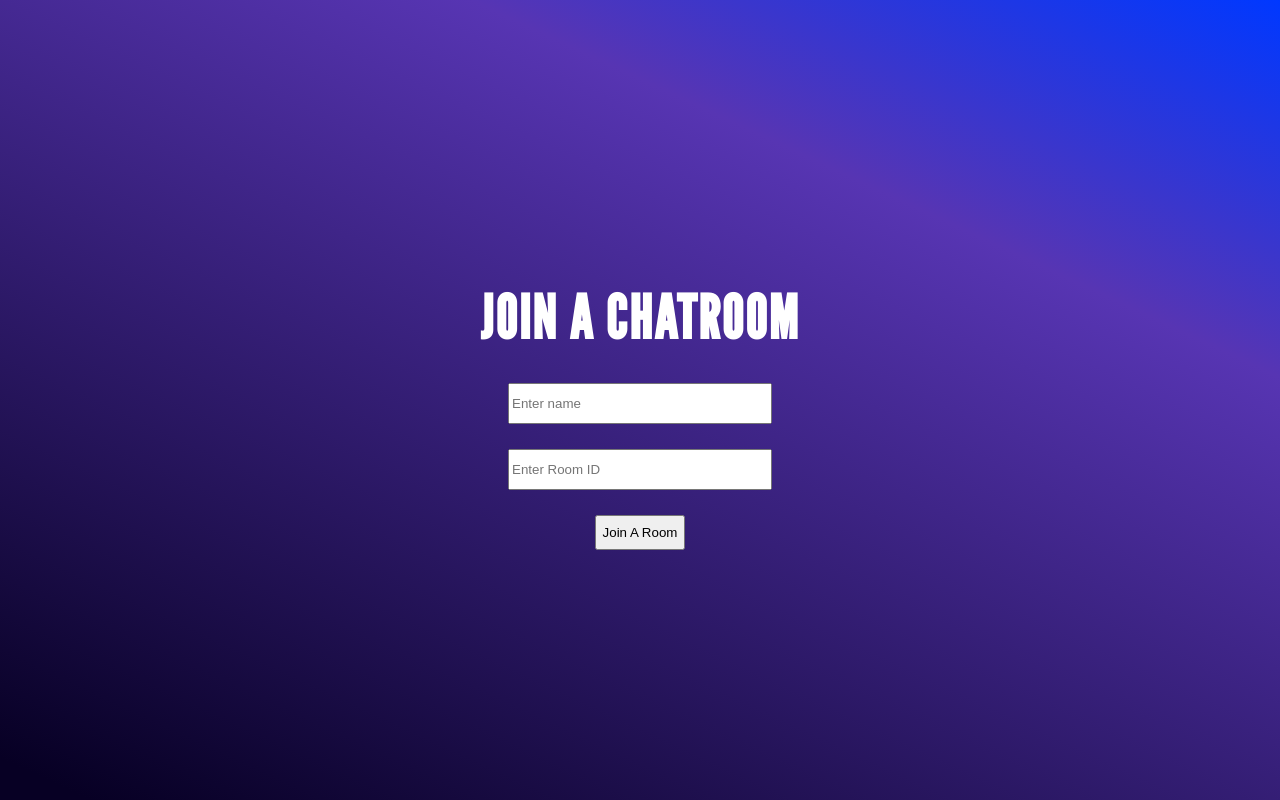
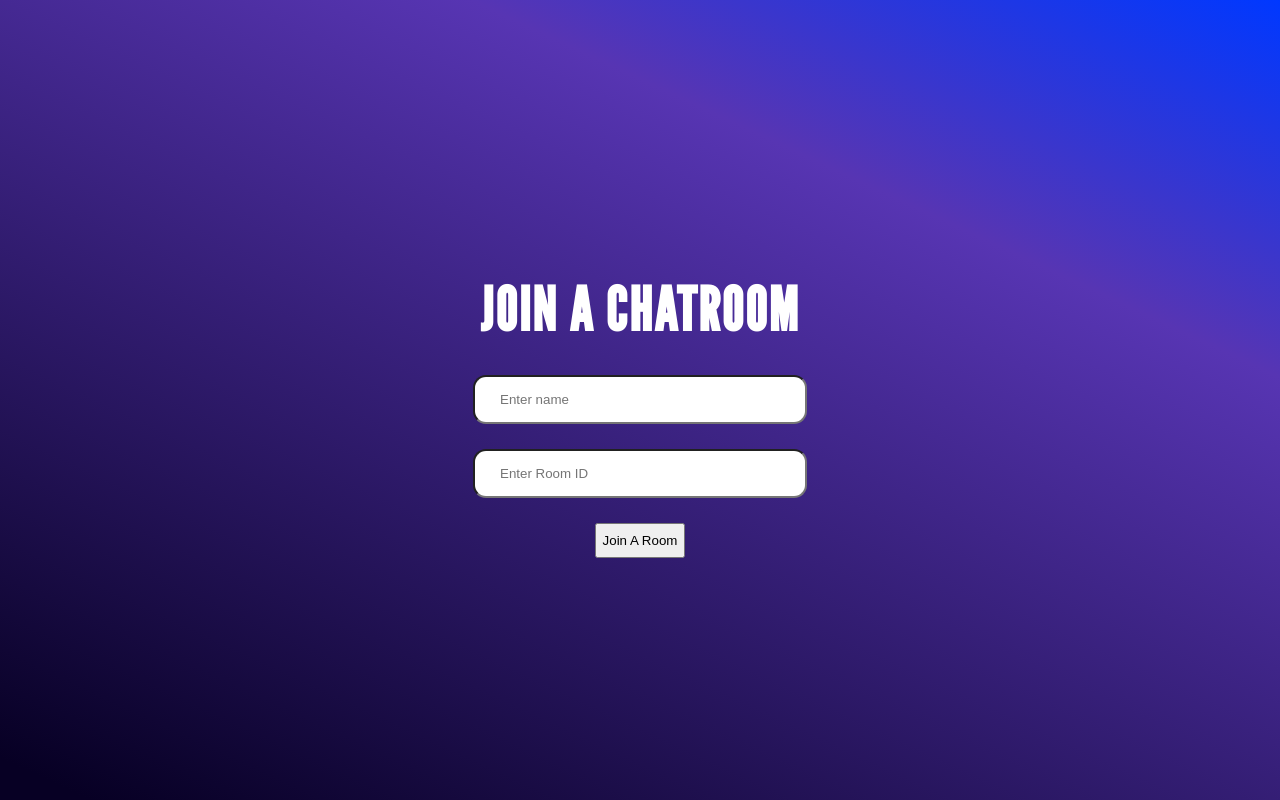
Before and after one commit to kyledeguzmanx/fDev-webApp-Socket, a React (Create React App) app in the folder client/: page / in a window 1280 px wide. Built offline with nearby package versions, Linux system fonts and the light colour scheme; no server answers.

Commit message:
added stylings for input

```diff
--- a/client/public/styles.css
+++ b/client/public/styles.css
@@ -37,8 +37,11 @@ body #root .App .joinChat h3 {
 
 body #root .App .joinChat input {
   height: 35px;
-  width: 20vw;
+  width: 300px;
   margin-bottom: 25px;
+  border-radius: 13px;
+  padding: 5px;
+  padding-left: 25px;
 }
 
 body #root .App .joinChat button {
--- a/client/public/styles.scss
+++ b/client/public/styles.scss
@@ -29,8 +29,11 @@ body #root .App{
 
         input{
             height: 35px;
-            width: 20vw;
+            width: 300px;
             margin-bottom: 25px;
+            border-radius: 13px;
+            padding: 5px;
+            padding-left: 25px;
         }
         button{
             display: block;
```
Also changed, not shown: 1 other file (tests, documents, lock files or other folders).
